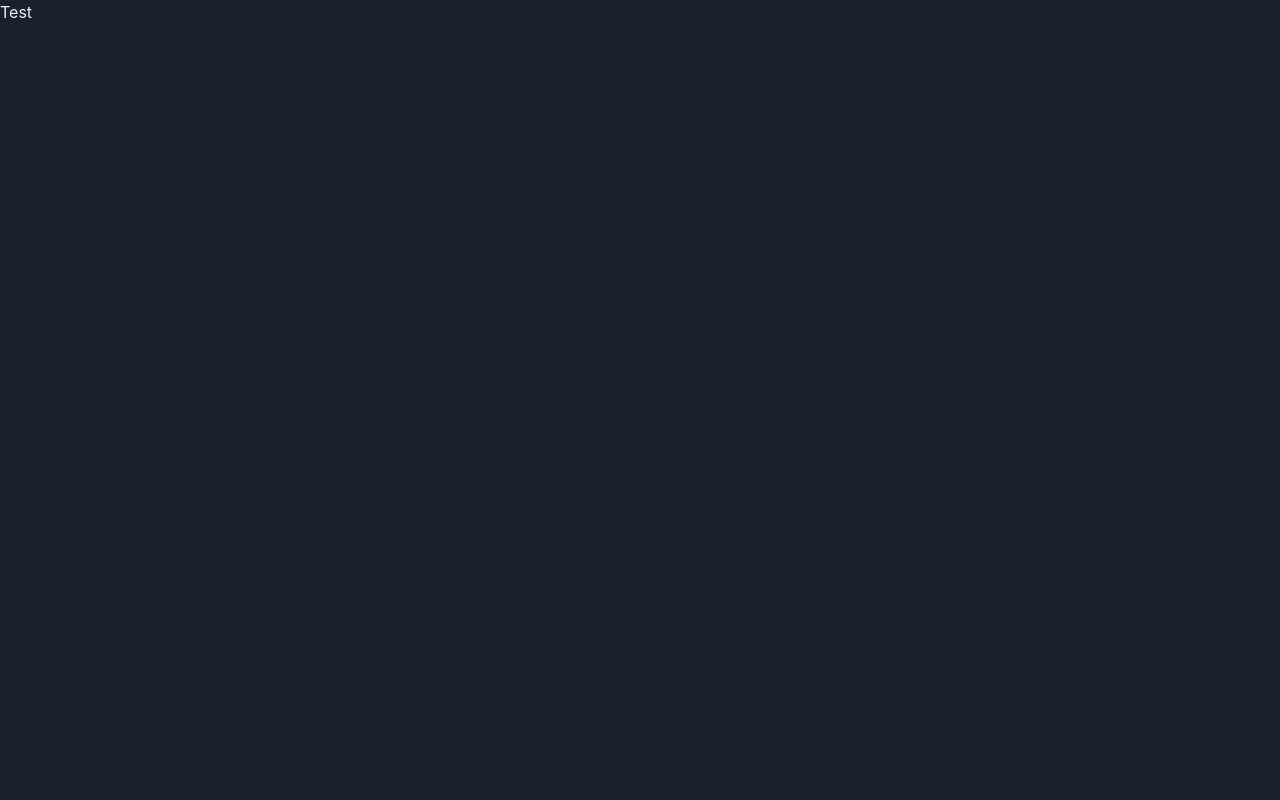
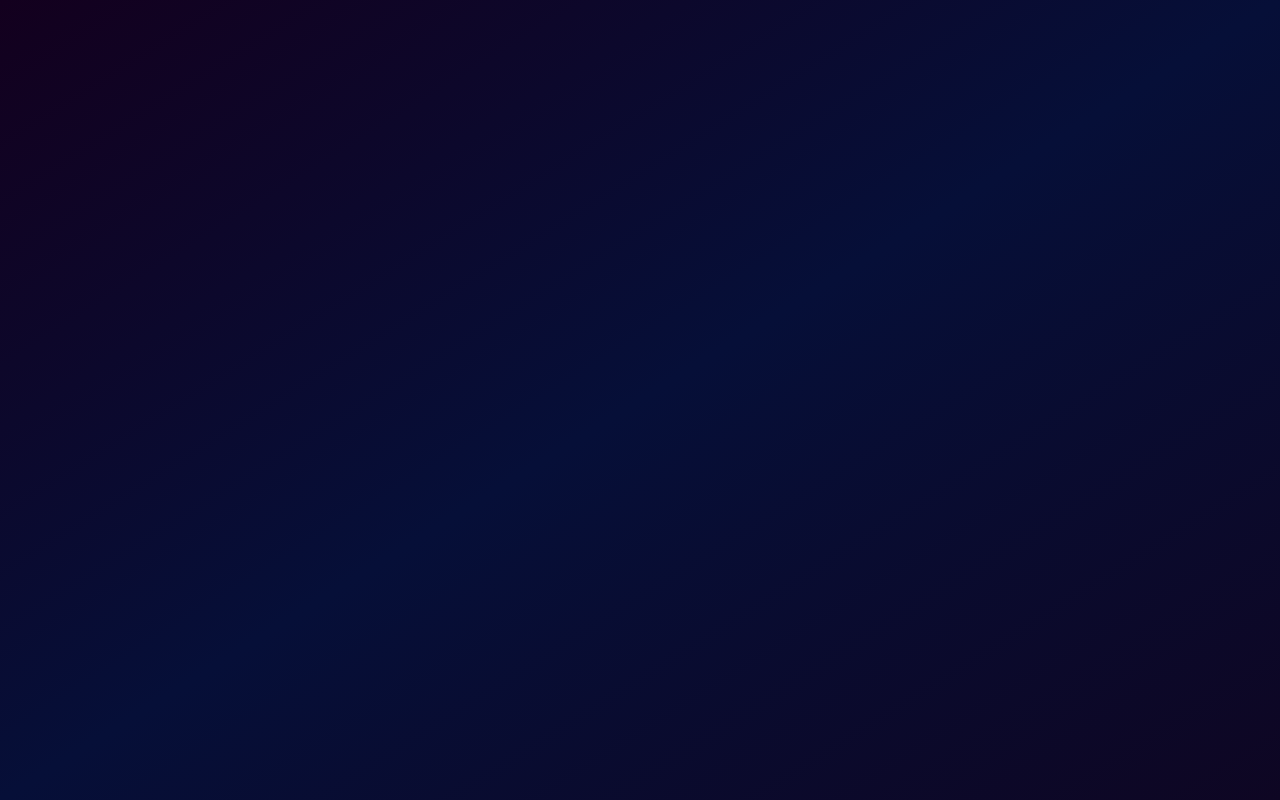
Before and after one commit to mrigankdoshy/astronutz, a React (Vite) app: page / in a window 1280 px wide. Built offline with nearby package versions, Linux system fonts and the light colour scheme.

Commit message:
Background, theme

```diff
--- a/src/App.tsx
+++ b/src/App.tsx
@@ -1,7 +1,7 @@
-import { Text } from '@chakra-ui/react';
+import { Box } from '@chakra-ui/react';
 
 function App(): JSX.Element {
-  return <Text>Test</Text>;
+  return <Box h="calc(100vh)" />;
 }
 
 export default App;
--- a/src/theme.ts
+++ b/src/theme.ts
@@ -1,10 +1,34 @@
 import { extendTheme, ThemeConfig } from '@chakra-ui/react';
+
+enum Colors {
+  white = '#FFFFFF',
+  black = '#000000',
+  grey = '#3C3C3E',
+  richBlack = '#101420',
+  purpleHighlight = '#A300F5',
+  spacePurpleLight = '#0E0623',
+  spacePurpleDark = '#13001E',
+  oxfordBlueLight = '#060F38',
+  oxfordBlueDark = '#0A0A2A',
+  royalBlueLight = '#1E50FF',
+  royalBlueDark = '#112469',
+}
 
 const config: ThemeConfig = {
   initialColorMode: 'dark',
   useSystemColorMode: false,
 };
 
-const theme = extendTheme({ config });
+const theme = extendTheme({
+  config,
+  styles: {
+    global: {
+      body: {
+        bgGradient: `linear(to-br, ${Colors.spacePurpleDark}, ${Colors.oxfordBlueLight}, ${Colors.spacePurpleLight})`,
+        color: 'white',
+      },
+    },
+  },
+});
 
 export default theme;
```
Also changed, not shown: .eslintrc.json.
